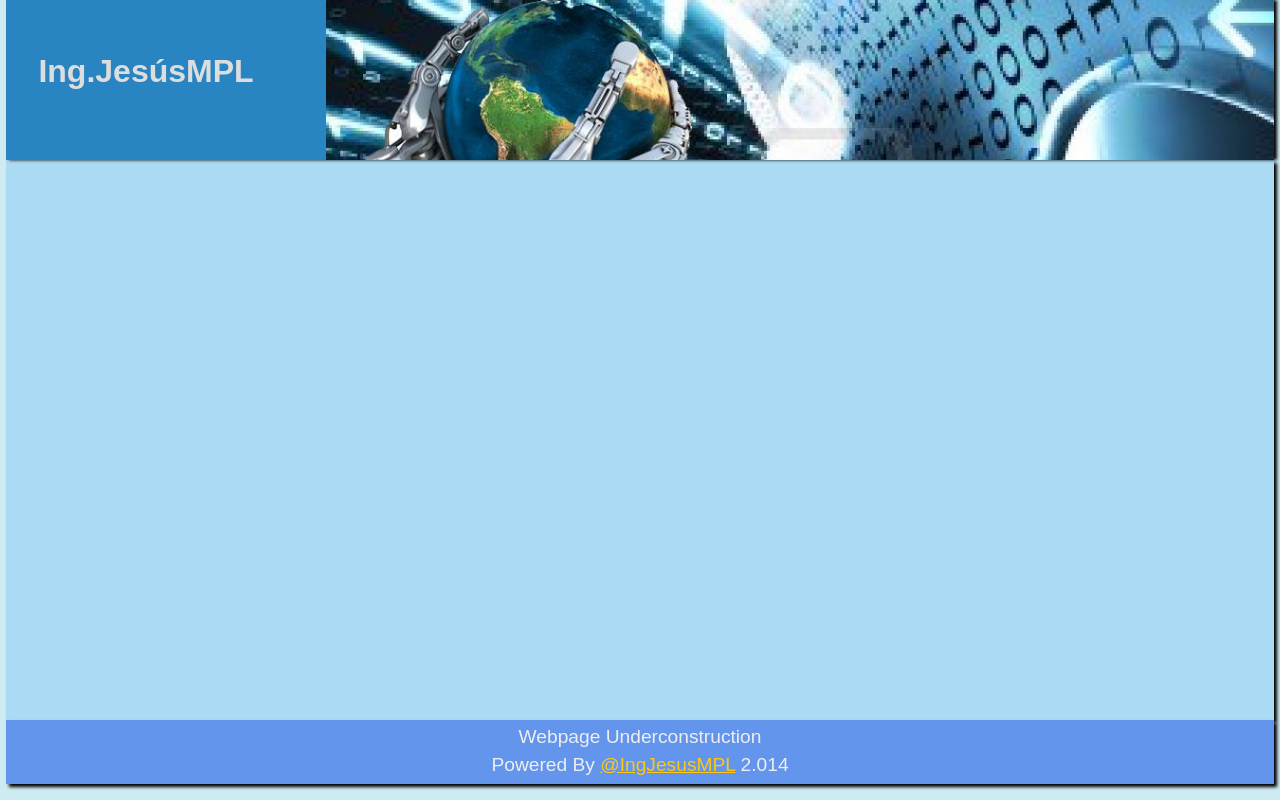
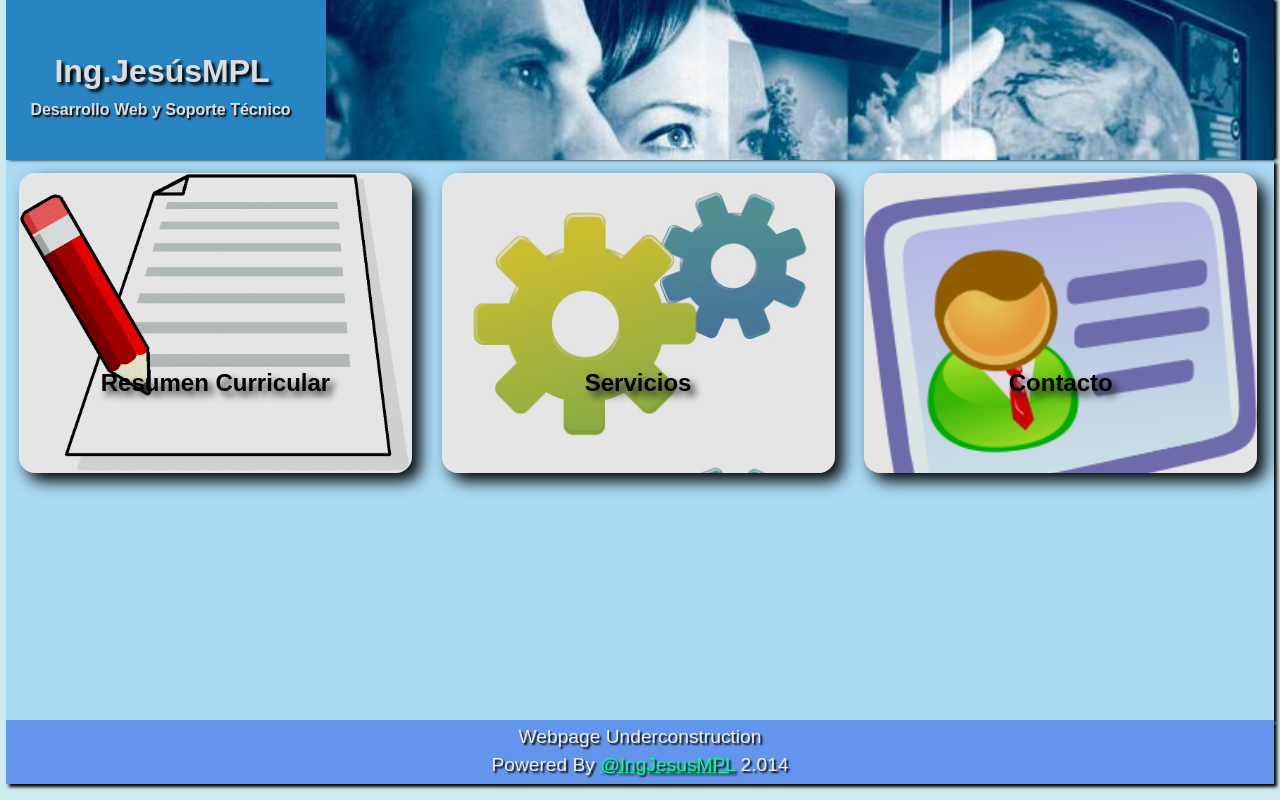
Before and after one commit to m4kubx/tk.ingjesusmpl, a plain HTML site: page index.html in a window 1280 px wide. Drawn offline with nearby package versions, Linux system fonts and the light colour scheme.

Commit message:
A lot of improvements on landing page

```diff
--- a/css/main.css
+++ b/css/main.css
@@ -18,15 +18,23 @@ header, footer {
     width: 99%;
 }
 
-header h1 {
+header h1, header h4 {
+    color: #DDD;
+    display: none;
+    left: 1.5em;
+    position: absolute;
+    text-shadow: .1em .1em .1em #000;
     top: 1em;
-    left: 1em;
-    position: absolute;
+    transition: all 1s ease;
     z-index: 100;
 }
 
+header h4 {
+    top: 5em;
+}
+
 header a {
-    color: #DDD;
+    color: inherit;
     text-decoration: none;
 }
 
@@ -51,11 +59,63 @@ footer p {
     text-align: center;
     margin: .3em;
     padding: 0;
-
+    text-shadow: .1em .1em .1em #000;
 }
 
 footer a:link {
-    color: #ffc70f;
+    color: #00ff8f;
+}
+
+footer a:visited {
+    color: #c0a2ff;
+}
+
+footer a:hover {
+    color: rgb(22, 255, 165);
+    text-shadow: .2em .2em .1em rgba(0, 0, 0, .5);
+}
+nav {
+    margin: 0 auto;
+    padding: 0;
+    width: 100%;
+}
+.button {
+    background: white;
+    border-radius: 1em;
+    box-shadow: .5em .5em 1em #000000;
+    display: inline-block;
+    height: 300px;
+    margin: 1%;
+    overflow: hidden;
+    padding: 0;
+    position: relative;
+    vertical-align: top;
+    width: 31%;
+}
+
+.button a {
+    background: rgba(0, 0, 0, 0.1);
+    display: block;
+    height: 100%;
+    position: absolute;
+    text-decoration: none;
+    width: 100%;
+}
+
+.button a:hover {
+    background: rgba(0,0,0,.5);
+}
+
+.button h2 {
+    color: #000000;
+    margin: 50% auto;
+    text-align: center;
+    text-shadow: .2em .2em .3em #222222;
+    transition: all .5s ease-in-out;
+    width: 90%;
+}
+.button a:hover h2 {
+    font-size: 2em;
 }
 
 #main {
@@ -71,19 +131,50 @@ footer a:link {
 }
 
 #right{
-    background: red;
     display: block;
     height: inherit;
     margin-left: 20em;
+    position: relative;
     width: 75   %;
 }
 #right img {
+    top: -40%;
+    position: absolute;
     width: 100%;
 }
 
-/*@media screen and (max-width: 600px){
-    aside, #main {
-        width: 100%;
+.resumen-curricular {
+    background-image: url("../img/resumen-curricular.gif");
+    background-size: 100%;
+}
+.contacto {
+    background-image: url("../img/contacto.png");
+    background-size: 100%;
+}
+.servicios {
+    background-image: url("../img/servicios.jpg");
+    background-size: 100%;
+}
+
+@media screen and (max-width: 1080px){
+    #right img {
+        top: 0;
+        height: 200%;
     }
-
-}*/
+    .button {
+        background-size: 80%;
+        background-repeat: no-repeat;
+        width: 47.5%;
+    }
+}
+@media screen and (max-width: 620px){
+    #right {
+        margin-left: 0;
+    }
+    #right img {
+        height: 250%;
+    }
+    .button {
+            width: 100%;
+    }
+}
--- a/index.html
+++ b/index.html
@@ -2,7 +2,6 @@
 <html>
     <head>
         <meta charset="utf-8">
-        <meta http-equiv="X-UA-Compatible" content="IE=edge">
         <title>Ing. Jesús Palenzuela</title>
         <meta name="description" content="">
         <meta name="viewport" content="width=device-width, initial-scale=1">
@@ -13,15 +12,24 @@
 
         <header>
             <div></div>
-            <h1><a href="">Ing.JesúsMPL</a></h1>
+            <hgroup>
+                <h1><a href="">Ing.JesúsMPL</a></h1>
+                <h4>Desarrollo Web y Soporte Técnico</h4>
+            </hgroup>
             <section id="right">
                 <figure>
-                 <img src="./img/tecnogreathouse.png" alt="Desarrollo web y servicio técnico IngJesusMPL">
+                 <img src="./img/peoplefuture.jpg" alt="Desarrollo web y servicio técnico IngJesusMPL">
                  <figcaption><stroke>Desarrollo Web y Servicio Técnico</stroke></figcaption>
                </figure>
             </section>
         </header>
-        <section id="main"></section>
+        <section id="main">
+            <nav>
+                <div class="button resumen-curricular"><a href=""><h2>Resumen Curricular</h2></a></div>
+                <div class="button servicios"><a href=""><h2>Servicios</h2></a></div>
+                <div class="button contacto"><a href=""><h2>Contacto</h2></a></div>
+            </nav>
+        </section>
         <footer><p><stroke>Webpage Underconstruction</stroke></p><p>Powered By <a href="https://twitter.com/IngJesusMPL">@IngJesusMPL</a> 2.014</p></footer>
 
         <script src="https://ajax.googleapis.com/ajax/libs/jquery/1.10.2/jquery.min.js"></script>
--- a/js/main.js
+++ b/js/main.js
@@ -1,8 +1,10 @@
 $(document).on("ready",function(){
     splash();
 
+});
 
-
+$(window).on("resize", function() {
+    resize();
 });
 
 function splash(){
@@ -28,12 +30,14 @@ function splash(){
     },2000);
 
     show("#main", null, 2000);
+    $("#main").css({"overflow":"auto"});
 
     setTimeout(function() {
         var estilos = {
             "height": "4em"
         }
         $("footer").css(estilos);
+        $("header h1, header h4").css({"display":"block"});
     },3000);
 }
 
@@ -48,3 +52,7 @@ function show(elem, val, tim) {
     },tim);
 
 }
+
+function resize() {
+    show("#main", null, 0);
+}
```
Also changed, not shown: img/contacto.png (added), img/peoplefuture.jpg (added), img/resumen-curricular.gif (added), img/servicios.jpg (added).
